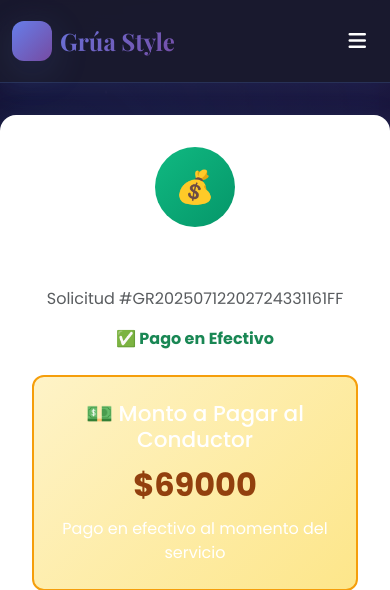
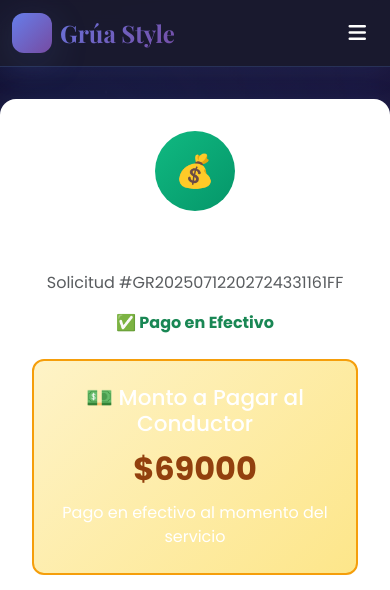
Before and after one commit to alexitico1989/grua-style-pwa, a Django app: page /confirmacion-efectivo/9/ in a window 390 px wide. Shown: the top 590 px of the page. Run offline with Django 4.2, Linux system fonts and the light colour scheme; a user stored in the database is signed in; data comes from the database, SQL or seed files in the repository; some libraries are stand-ins or nearby versions.

Commit message:
Update base.html

```diff
--- a/templates/grua_app/base.html
+++ b/templates/grua_app/base.html
@@ -534,6 +534,12 @@
         .hover-lift:hover {
             transform: translateY(-5px);
         }
+        /* Móvil: header más pequeño */
+@media (max-width: 768px) {
+  .navbar {
+    padding: 0.5rem 0 !important;
+  }
+}
     </style>
 
     {% block extra_css %}{% endblock %}
```
